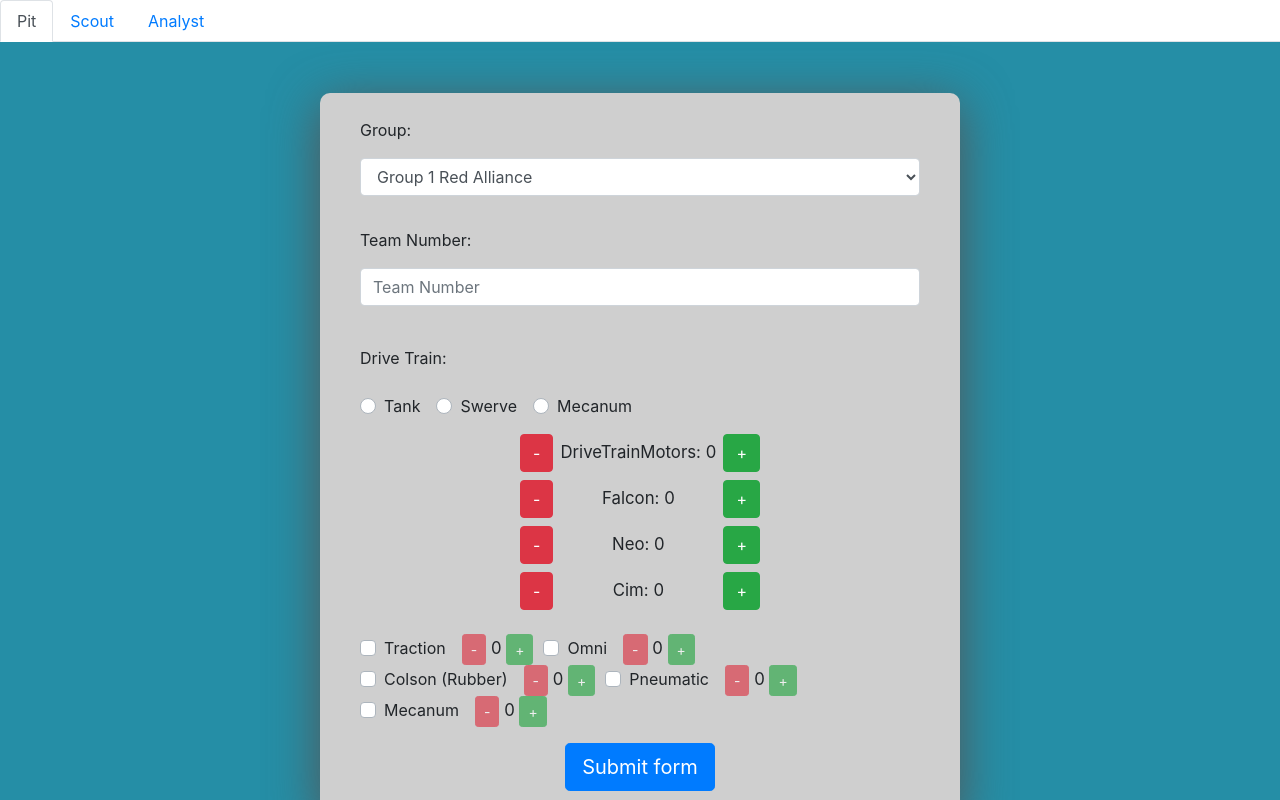
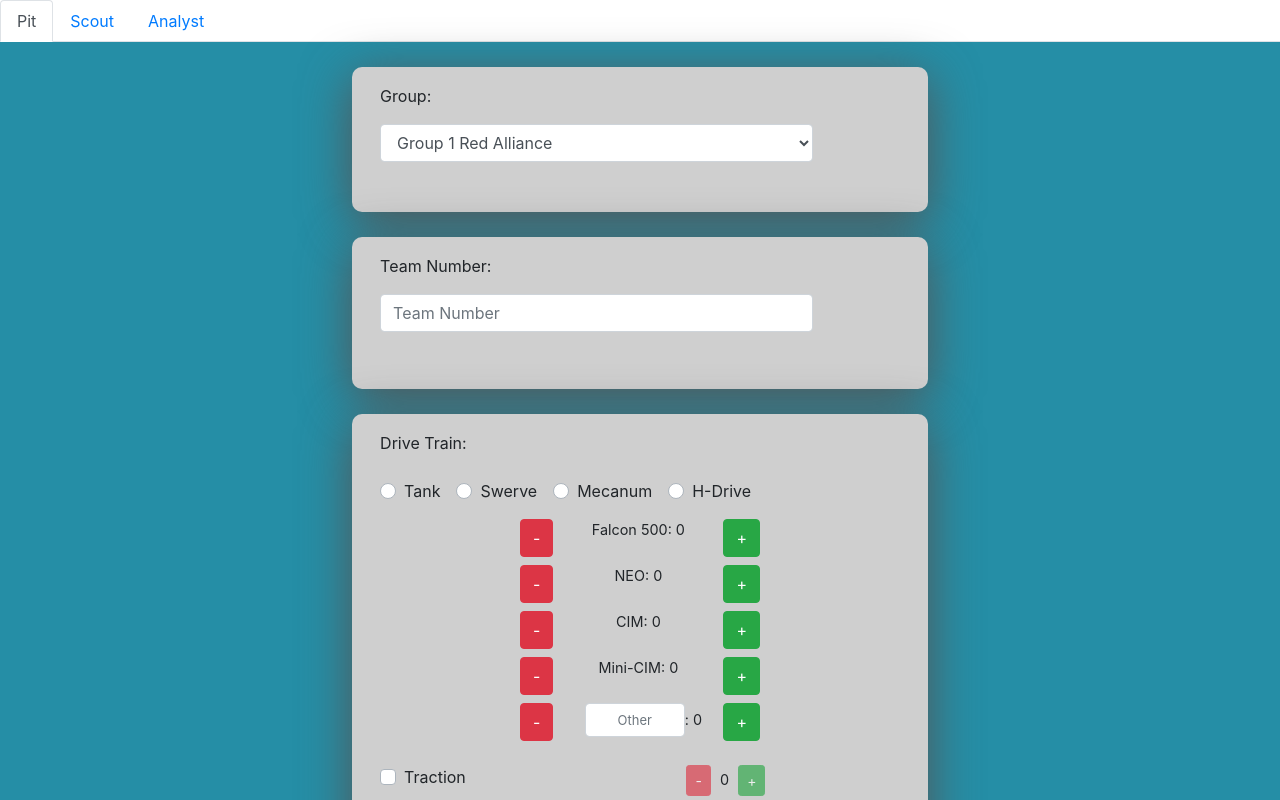
Before and after one commit to RoboTigers/FRCScout2020, a React (Create React App) app in the folder client/: page / in a window 1280 px wide. Both pictures are taken after a click on the tab "Pit". Shown: the top 800 px of the page. Built offline with nearby package versions, Linux system fonts and the light colour scheme.

Commit message:
Added an other option to drive train motors and wheels. Sectioned the questions

```diff
--- a/client/src/components/Counter.js
+++ b/client/src/components/Counter.js
@@ -27,9 +27,12 @@ class Counter extends Component {
   };
 
   spanStyle = {
-    fontSize: "105%",
-    display: "inline-block",
+    fontSize: "90%",
+    // display: "inline-block",
+    margin: this.props.margin,
     minWidth: this.props.minWidth
+    // textAlign: "center"
+    // justifyContent: "center"
   };
 
   render() {
@@ -43,12 +46,15 @@ class Counter extends Component {
         >
           -
         </Button>
-        <div style={this.spanStyle}>
+        <span style={this.spanStyle}>
           {"  "}
-          {this.props.label} {this.state.count}{" "}
-        </div>
+          {this.props.label}
+          {this.props.colon} {this.state.count}{" "}
+        </span>
         <Button
-          style={{ marginRight: this.props.marginRight }}
+          style={{
+            marginRight: this.props.marginRight
+          }}
           disabled={this.props.disabled}
           className="btn btn-success"
           onClick={this.increment}
--- a/client/src/components/PitContent.css
+++ b/client/src/components/PitContent.css
@@ -4,9 +4,7 @@
 }
 
 .div-form {
-  display: inline-block;
-  padding: 2%;
-  margin-top: 25px;
+  padding: 3%;
   margin-bottom: 25px;
   background-color: #cfcfcf;
   border-radius: 10px;
@@ -14,16 +12,17 @@
 }
 
 .div-second {
-  /* display: "inline-block"; */
-  width: inherit;
+  display: inline-block;
+  margin-top: 25px;
+  margin-bottom: 25px;
 }
 
 .div-main {
-  padding-bottom: 25px;
+  /* padding-bottom: 25px; */
   align-items: center;
   text-align: center;
   justify-content: center;
-  padding-top: 2%;
+  /* padding-top: 2%; */
   width: 100%;
   height: max-content;
   background-color: #258ea6;
--- a/client/src/components/PitContent.js
+++ b/client/src/components/PitContent.js
@@ -3,6 +3,7 @@ import Form from "react-bootstrap/Form";
 import Button from "react-bootstrap/Button";
 import Row from "react-bootstrap/Row";
 import Col from "react-bootstrap/Col";
+import Container from "react-bootstrap/Container";
 import "./PitContent.css";
 import "./Counter.js";
 import Counter from "./Counter.js";
@@ -15,21 +16,24 @@ class PitContent extends Component {
     driveTrains: [
       { id: 1, label: "Tank", value: false },
       { id: 2, label: "Swerve", value: false },
-      { id: 3, label: "Mecanum", value: false }
+      { id: 3, label: "Mecanum", value: false },
+      { id: 4, label: "H-Drive", value: false }
     ],
     driveTrainWheelsValid: false,
     driveTrainMotors: [
-      { id: 1, label: "DriveTrainMotors", value: 0 },
-      { id: 2, label: "Falcon", value: 0 },
-      { id: 3, label: "Neo", value: 0 },
-      { id: 4, label: "Cim", value: 0 }
+      { id: 1, label: "Falcon 500", value: 0 },
+      { id: 2, label: "NEO", value: 0 },
+      { id: 3, label: "CIM", value: 0 },
+      { id: 4, label: "Mini-CIM", value: 0 },
+      { id: 5, label: "Other", value: 0 }
     ],
     wheels: [
       { id: 1, label: "Traction", value: false },
       { id: 2, label: "Omni", value: false },
       { id: 3, label: "Colson (Rubber)", value: false },
       { id: 4, label: "Pneumatic", value: false },
-      { id: 5, label: "Mecanum", value: false }
+      { id: 5, label: "Mecanum", value: false },
+      { id: 6, label: "Other", value: false }
     ]
   };
 
@@ -80,14 +84,15 @@ class PitContent extends Component {
   render() {
     return (
       <div className="div-main">
-        <div style={{ width: this.state.widthSize }} className="div-form">
+        <div style={{ width: this.state.widthSize }} className="div-second">
           <Form
             noValidate
             validated={this.state.validated}
             onSubmit={this.handleSumbit}
             className="pit-form"
           >
-            <Form.Group as={Row} controlId="formGroup">
+            <div className="div-form">
+              <Form.Group style={{ width: "80%", marginLeft: "2%" }} as={Row}>
                 <Form.Label className="mb-3">Group:</Form.Label>
                 <Form.Control className="mb-3" required as="select">
                   <option>Group 1 Red Alliance</option>
@@ -101,7 +106,9 @@ class PitContent extends Component {
                   Please choose a group.
                 </Form.Control.Feedback>
               </Form.Group>
-            <Form.Group as={Row} controlId="formTeamNum">
+            </div>
+            <div className="div-form">
+              <Form.Group style={{ width: "80%", marginLeft: "2%" }} as={Row}>
                 <Form.Label className="mb-3">Team Number:</Form.Label>
                 <Form.Control
                   type="number"
@@ -116,10 +123,16 @@ class PitContent extends Component {
                   Please input a team number.
                 </Form.Control.Feedback>
               </Form.Group>
-            <Form.Group as={Row} controlId="driveTrainLabel">
+            </div>
+            <div className="div-form">
+              <Form.Group style={{ width: "80%", marginLeft: "2%" }} as={Row}>
                 <Form.Label>Drive Train:</Form.Label>
               </Form.Group>
-            <Form.Group as={Row} controlId="formDrive" className="mt-3 mb-3">
+              <Form.Group
+                style={{ width: "100%", marginLeft: "2%" }}
+                as={Row}
+                className="mt-3 mb-3"
+              >
                 {this.state.driveTrains.map(driveTrain => (
                   <Form.Check
                     required
@@ -133,64 +146,102 @@ class PitContent extends Component {
                   />
                 ))}
               </Form.Group>
-            <Form.Group
-              className="justify-content-center"
-              controlId="formDriveMotors"
-            >
+              <Form.Group>
                 {this.state.driveTrainMotors.map(motor => (
                   <Form.Row
-                  className="mb-2"
+                    className="mb-2 justify-content-center"
                     key={"driveTrainMotorRow" + motor.id}
                   >
-                  <Col key={"driveTrainMotorCol" + motor.id}>
                     <Counter
                       min={0}
                       max={10}
                       minWidth="170px"
-                      label={motor.label + ":"}
+                      colon=":"
+                      margin="0px 0px 0px 0px"
+                      label={
+                        motor.label !== "Other" ? (
+                          motor.label
+                        ) : (
+                          <div
+                            style={{
+                              maxWidth: "170px",
+                              width: "100px",
+                              display: "inline-block",
+                              marginLeft: "10px"
+                            }}
+                          >
+                            <Form.Control
+                              type="text"
+                              placeholder={motor.label}
+                              style={{
+                                textAlign: "center",
+                                fontSize: "90%"
+                              }}
+                            />
+                          </div>
+                        )
+                      }
                       disabled={false}
                       size="xs"
                       marginRight="0px"
                       id={"driveTrainMotor" + motor.id}
                       key={"driveTrainMotor" + motor.id}
                     />
-                  </Col>
                   </Form.Row>
                 ))}
               </Form.Group>
-            <Form.Group as={Row} controlId="wheelTypes" className="mt-4">
+              <Form.Group
+                style={{ width: "80%", marginLeft: "2%" }}
+                className="mt-4"
+              >
                 {this.state.wheels.map(wheel => (
-                <span key={"driveTrainWheelSpan" + wheel.id}>
+                  <Form.Row
+                    key={"driveTrainWheelRow" + wheel.id}
+                    className="mb-2"
+                  >
+                    <Col xs="7" style={{ textAlign: "left" }}>
                       <Form.Check
                         required={!this.state.driveTrainWheelsValid}
-                    // noValidate
                         onChange={() => this.handleWheelClick(wheel)}
-                    className="mr-3"
-                    // isValid={this.state.driveTrainWheelsValid}
-                    // validated={this.state.driveTrainWheelsValid}
-                    inline
+                        // inline
                         custom
-                    label={wheel.label}
+                        label={
+                          wheel.label !== "Other" ? (
+                            wheel.label
+                          ) : (
+                            <Form.Control
+                              style={{ maxWidth: "90px" }}
+                              type="text"
+                              placeholder={wheel.label}
+                              disabled={!wheel.value}
+                              id="driveTrainWheelOther"
+                            />
+                          )
+                        }
                         type="checkbox"
                         name="driveTrainWheels"
                         id={"driveTrainWheel" + wheel.id}
                         key={"driveTrainWheel" + wheel.id}
                       />
+                    </Col>
+                    <Col>
                       <Counter
                         min={0}
                         max={10}
-                    minWidth="20px"
+                        margin="0px 5px 0px 5px"
                         disabled={!wheel.value}
                         size="sm"
-                    marginRight="10px"
+                        marginRight="0px"
                         key={"driveTrainWheelCounter" + wheel.id}
                       />
-                </span>
+                    </Col>
+                  </Form.Row>
                 ))}
               </Form.Group>
               <Button type="submit" className="btn-lg">
                 Submit form
               </Button>
+            </div>
           </Form>
         </div>
       </div>
```
Lines whose indentation alone changed are shown as unchanged.
